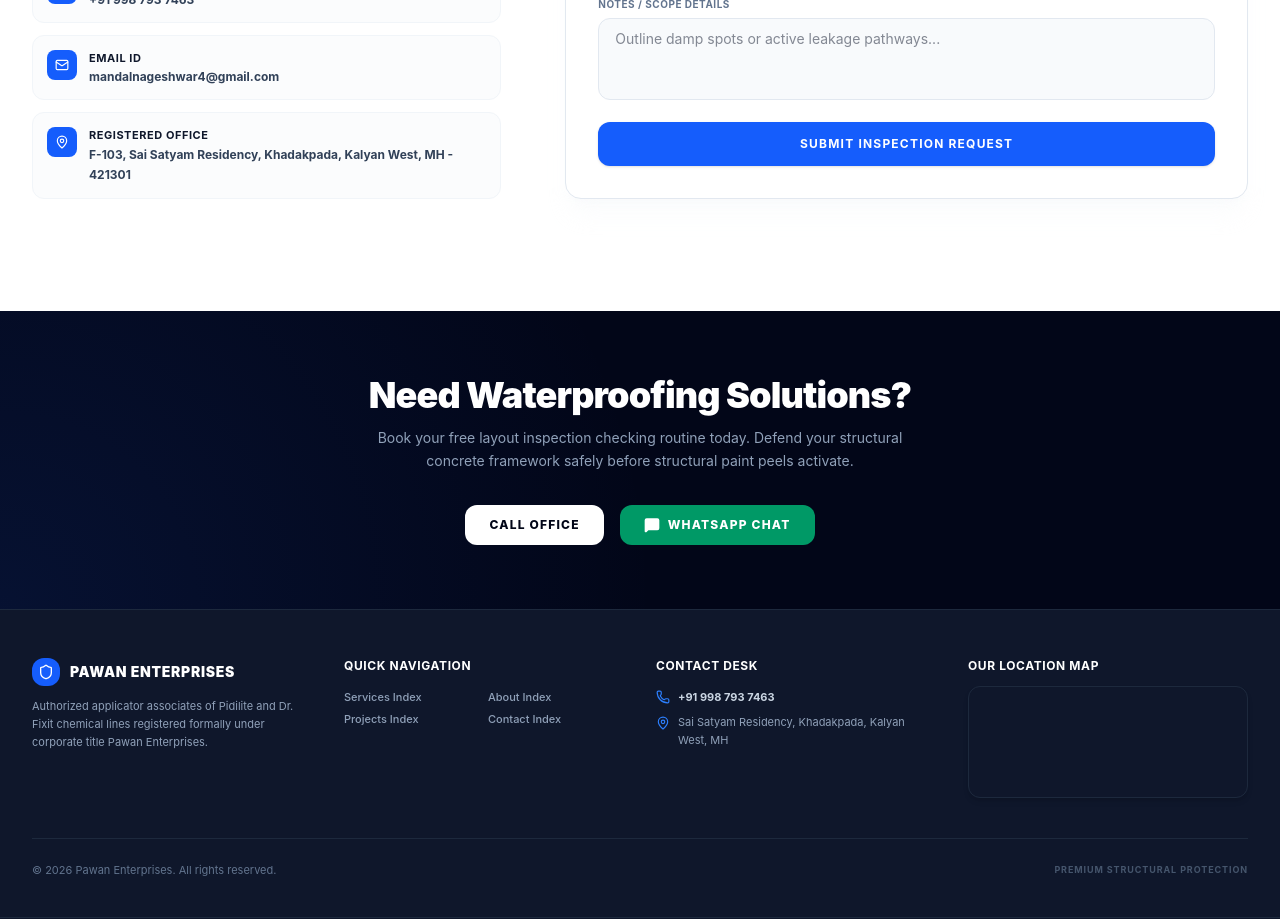
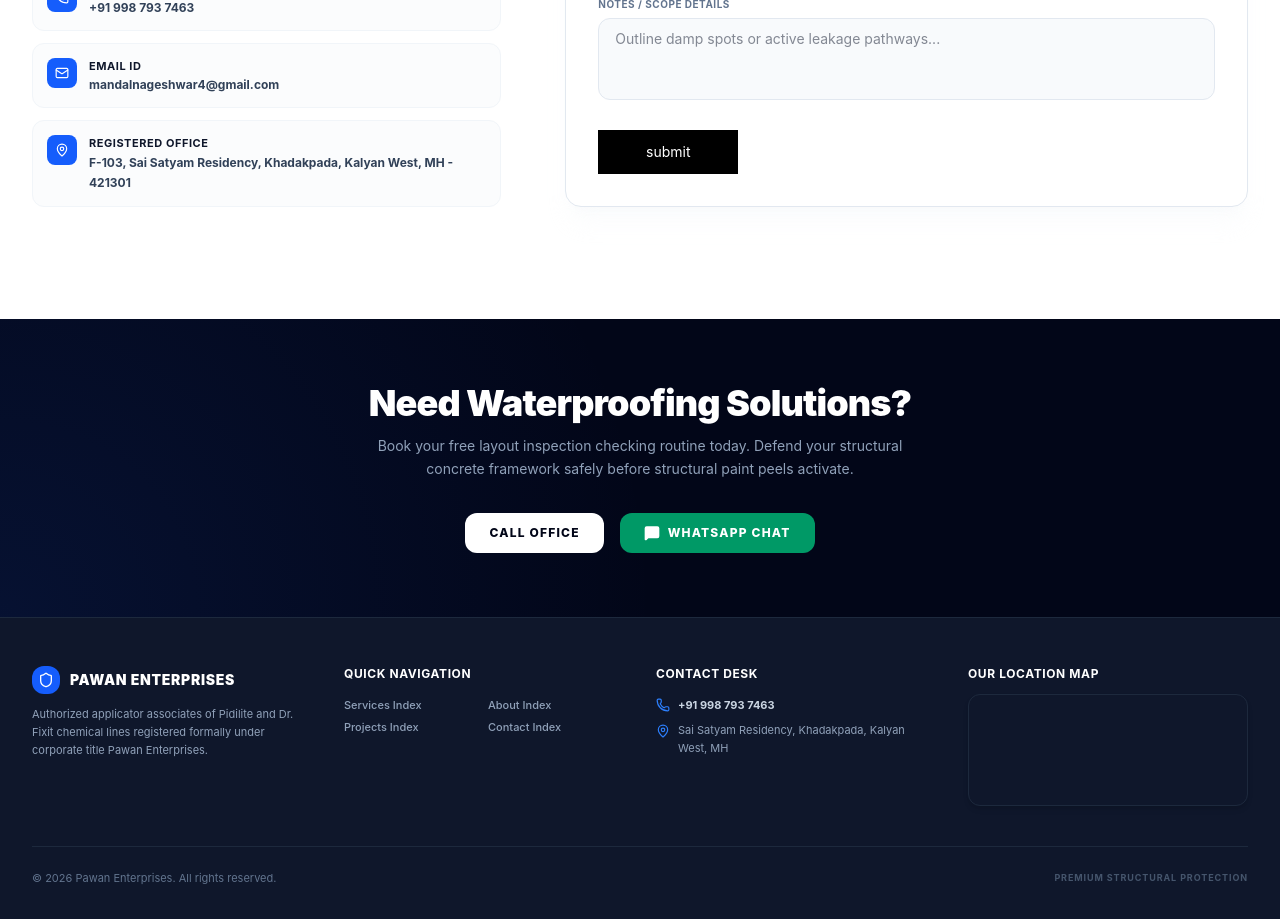
Before and after one commit to Prakash23114/Pawan-Enterprises, a React (Vite) app in the folder PawanFront/: page / in a window 1280 px wide. Shown: the part 5080-5999 px from the top of the page. Built offline with nearby package versions, Linux system fonts and the light colour scheme; grey boxes are pictures that could not be loaded.

Commit message:
fix: restore legacy contact endpoints and style button to match custom reference

```diff
--- a/PawanFront/src/pages/ContactForm.jsx
+++ b/PawanFront/src/pages/ContactForm.jsx
@@ -22,6 +22,7 @@ export default function ContactForm() {
     setStatus({ loading: true, success: null, message: "" });
 
     try {
+      // Grounded strictly in your backend router setup path structure
       const response = await fetch(
         `${import.meta.env.VITE_API_URL || "https://pawan-enterprises.onrender.com"}/api/contact`,
         {
@@ -146,9 +147,27 @@ export default function ContactForm() {
                   <textarea rows="3" name="notes" value={formData.notes} onChange={handleChange} placeholder="Outline damp spots or active leakage pathways..." className="w-full bg-slate-50 border border-slate-200 focus:border-blue-600 focus:bg-white rounded-xl px-4 py-2.5 text-xs sm:text-sm text-slate-900 transition-all focus:outline-none resize-none"></textarea>
                 </div>
 
-                <button type="submit" disabled={status.loading} className="w-full bg-blue-600 hover:bg-blue-700 text-white font-bold uppercase tracking-widest py-3.5 rounded-xl text-xs shadow-sm transition-all disabled:bg-slate-300">
-                  {status.loading ? "Submitting Request..." : "Submit Inspection Request"}
-                </button>
+                {/* ─── MATCHING YOUR EXACT SCREENSHOT BUTTON STYLE ─── */}
+                <div className="flex justify-start pt-2">
+                  <button
+                    type="submit"
+                    disabled={status.loading}
+                    className="bg-black hover:bg-zinc-900 text-white font-normal text-sm py-3 px-6 rounded-none tracking-normal transition-all duration-150 flex items-center justify-center min-w-[140px]"
+                  >
+                    {status.loading ? (
+                      <>
+                        <svg className="animate-spin -ml-1 mr-3 h-4 w-4 text-white" xmlns="http://www.w3.org/2000/svg" fill="none" viewBox="0 0 24 24">
+                          <circle className="opacity-25" cx="12" cy="12" r="10" stroke="currentColor" strokeWidth="4"></circle>
+                          <path className="opacity-75" fill="currentColor" d="M4 12a8 8 0 018-8V0C5.373 0 0 5.373 0 12h4zm2 5.291A7.962 7.962 0 014 12H0c0 3.042 1.135 5.824 3 7.938l3-2.647z"></path>
+                        </svg>
+                        <span>sending...</span>
+                      </>
+                    ) : (
+                      <span>submit</span>
+                    )}
+                  </button>
+                </div>
+
               </form>
             </div>
           </div>
```
